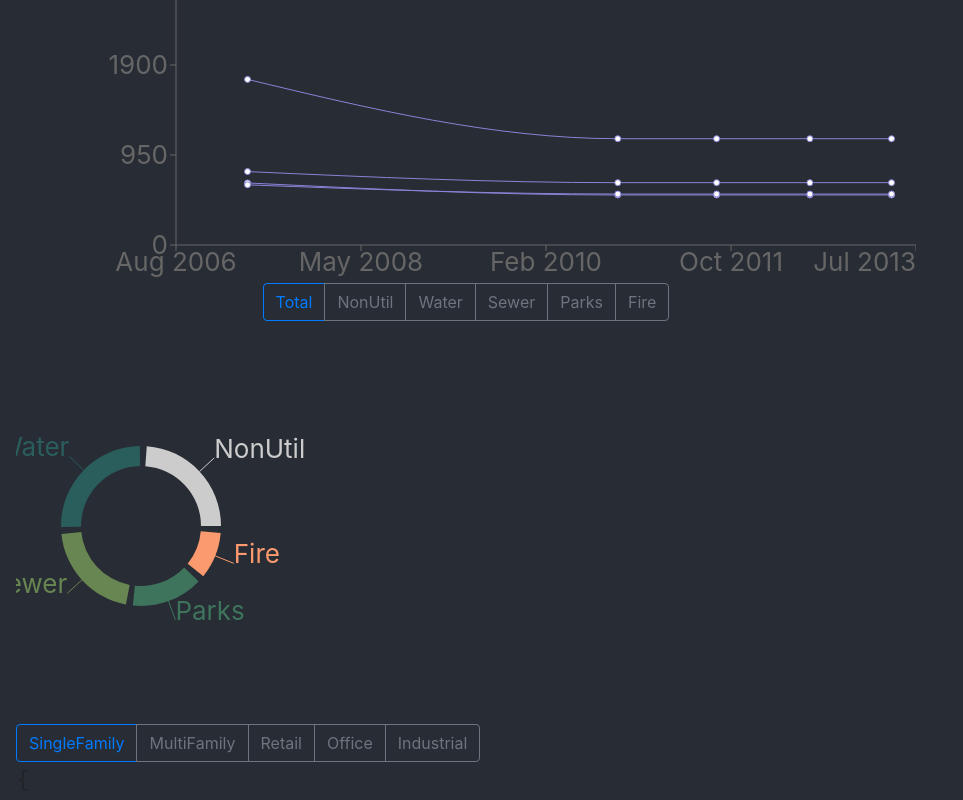
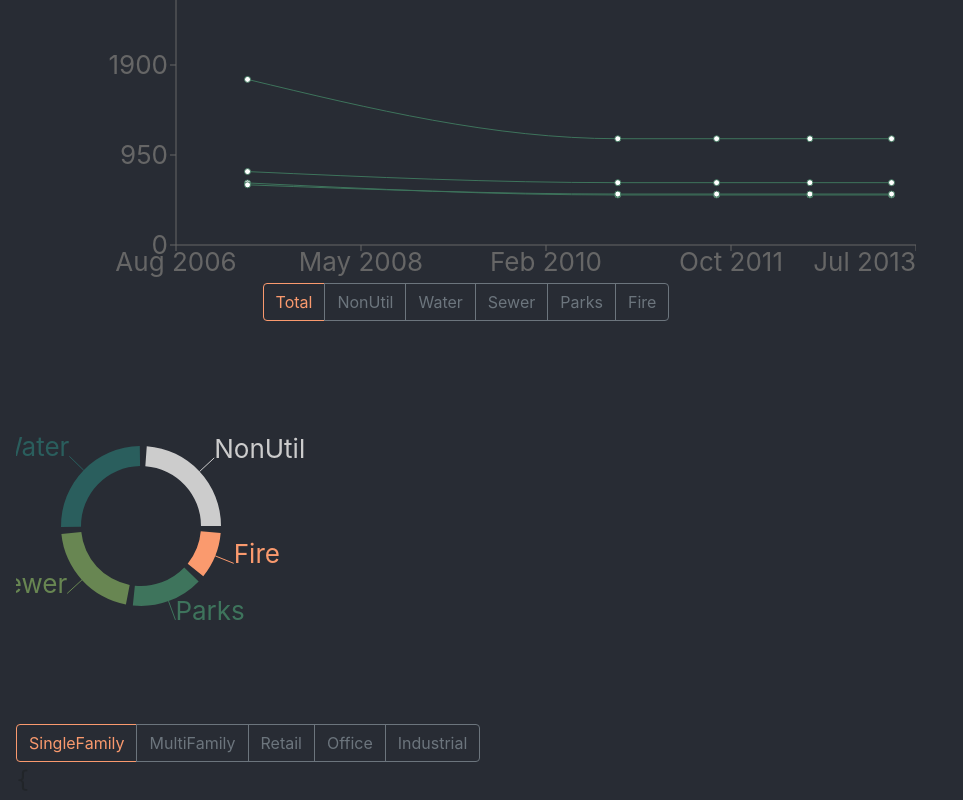
Before and after one commit to tracykm/impact-fees, a React (Create React App) app: page /Jurisdiction/Bentonville in a window 1280 px wide. Shown: the part 656-1456 px from the top of the page, without its empty margins (0-963 px from the left). Built offline with nearby package versions, Linux system fonts and the light colour scheme.

Commit message:
color tweak

```diff
--- a/src/App.css
+++ b/src/App.css
@@ -8,3 +8,13 @@ body {
   opacity: 0.3;
   font-size: 0.5em;
 }
+
+.btn-outline-primary {
+  color: #fa9a6e;
+  border-color: #fa9a6e;
+}
+
+.btn-outline-primary:hover {
+  background: #fa9a6e;
+  border-color: #fa9a6e;
+}
--- a/src/components/HistoryLineChart.tsx
+++ b/src/components/HistoryLineChart.tsx
@@ -63,7 +63,7 @@ export const HistoryLineChart = ({
         <YAxis />
         <Tooltip formatter={formatMoney} />
         {TypesOfPlaces.map(propertyType => (
-          <Line type="monotone" dataKey={propertyType} stroke="#8884d8" />
+          <Line type="monotone" dataKey={propertyType} stroke="#3e745c" />
         ))}
       </LineChart>
       <div className="text-center">
```
